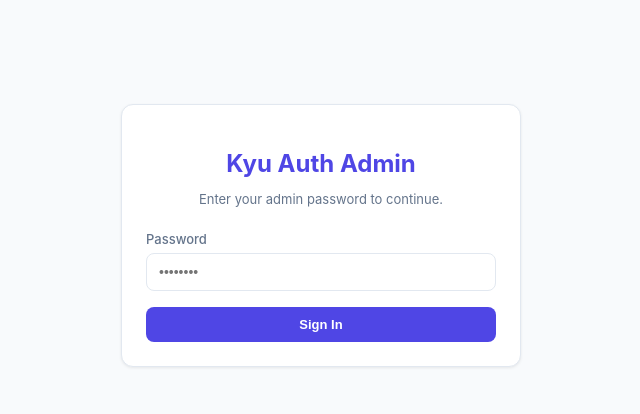
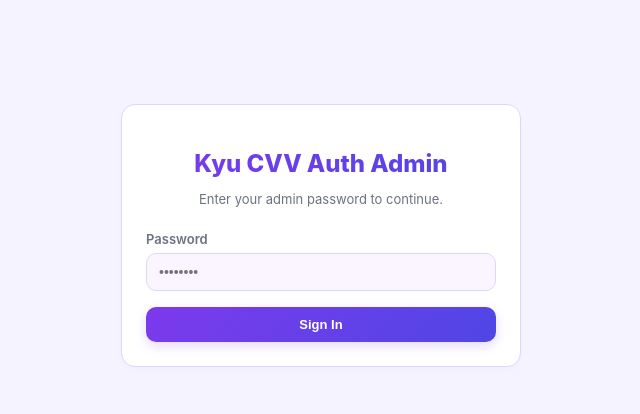
Before and after one commit to piemai/kyu-auth-api, a Flask app: page / in a window 1280 px wide. Shown: the top 414 px of the page, without its empty margins (319-959 px from the left). Run offline with Flask 3, Linux system fonts and the light colour scheme.

Commit message:
Update admin.html

```diff
--- a/templates/admin.html
+++ b/templates/admin.html
@@ -3,22 +3,23 @@
 <head>
     <meta charset="UTF-8">
     <meta name="viewport" content="width=device-width, initial-scale=1.0">
-    <title>Kyu Auth - Pro License Manager</title>
+    <title>Kyu CVV Auth - Pro License Manager</title>
     <style>
         :root {
-            --bg-color: #f8fafc;
+            --bg-color: #f5f3ff;
             --card-bg: #ffffff;
-            --text-color: #1e293b;
-            --text-muted: #64748b;
-            --primary-color: #4f46e5;
-            --primary-hover: #4338ca;
+            --text-color: #1e1b4b;
+            --text-muted: #6b7280;
+            --primary-color: #7c3aed;
+            --primary-hover: #6d28d9;
+            --accent-gradient: linear-gradient(135deg, #7c3aed 0%, #4f46e5 100%);
             --danger-color: #ef4444;
             --danger-hover: #dc2626;
             --warning-color: #f59e0b;
             --warning-hover: #d97706;
-            --border-color: #e2e8f0;
-            --table-header: #f1f5f9;
-            --code-bg: #f1f5f9;
+            --border-color: #ddd6fe;
+            --table-header: #ede9fe;
+            --code-bg: #faf5ff;
             --badge-active-bg: #dcfce7;
             --badge-active-text: #166534;
             --badge-expired-bg: #fee2e2;
@@ -99,8 +104,8 @@
 
         .card {
             background-color: var(--card-bg);
-            border-radius: 12px;
-            box-shadow: 0 1px 3px rgba(0, 0, 0, 0.08);
+            border-radius: 14px;
+            box-shadow: 0 4px 6px -1px rgba(0, 0, 0, 0.02);
             padding: 24px;
             margin-bottom: 24px;
             border: 1px solid var(--border-color);
@@ -132,7 +138,7 @@
         label {
             display: block;
             margin-bottom: 6px;
-            font-weight: 500;
+            font-weight: 600;
             font-size: 13px;
             color: var(--text-muted);
         }
@@ -146,11 +152,12 @@
             width: 100%;
             padding: 10px 12px;
             border: 1px solid var(--border-color);
-            border-radius: 8px;
+            border-radius: 10px;
             box-sizing: border-box;
             font-size: 14px;
-            background-color: var(--card-bg);
+            background-color: var(--code-bg);
             color: var(--text-color);
+            transition: border-color 0.2s;
         }
 
         input:focus, select:focus {
@@ -172,19 +179,21 @@
             width: 16px;
             height: 16px;
             cursor: pointer;
+            accent-color: var(--primary-color);
         }
 
         button {
-            background-color: var(--primary-color);
+            background: var(--accent-gradient);
             color: white;
             border: none;
             padding: 10px 16px;
-            border-radius: 8px;
+            border-radius: 10px;
             cursor: pointer;
             font-weight: 600;
             font-size: 13px;
             white-space: nowrap;
-            transition: background-color 0.2s, transform 0.1s;
+            transition: opacity 0.2s, transform 0.1s;
+            box-shadow: 0 4px 12px rgba(124, 58, 237, 0.2);
         }
 
         button:active {
@@ -344,7 +360,7 @@
     <!-- LOGIN SCREEN -->
     <div id="loginScreen" class="container" style="max-width: 400px; margin-top: 80px;">
         <div class="card" style="text-align: center;">
-            <h2 style="color: var(--primary-color); margin-bottom: 8px;">Kyu Auth Admin</h2>
+            <h2 style="background: var(--accent-gradient); -webkit-background-clip: text; -webkit-text-fill-color: transparent; margin-bottom: 8px; font-weight: 800;">Kyu CVV Auth Admin</h2>
             <p style="font-size: 13px; color: var(--text-muted); margin-bottom: 24px;">Enter your admin password to continue.</p>
             <div class="form-group" style="text-align: left;">
                 <label for="loginPassword">Password</label>
@@ -358,11 +374,12 @@
     <div id="adminPanel" class="container hidden">
         <header>
             <div style="display: flex; align-items: center; gap: 12px; flex-wrap: wrap;">
-                <h1>⚡ Kyu Auth Pro Dashboard</h1>
+                <h1>⚡ Kyu CVV Auth Dashboard</h1>
                 <span class="tz-badge" id="detectedTimezone">🌍 Detecting location...</span>
             </div>
             <div class="header-actions">
-                <button class="btn-secondary" onclick="toggleTheme()">🌙 / ☀️</button>
+                <a href="/checker" style="color: var(--primary-color); text-decoration: none; font-weight: 600; font-size: 13px; margin-right: 6px;">Open Checker →</a>
+                <button class="btn-secondary" onclick="toggleTheme()" style="padding: 8px 12px;">🌙 / ☀️</button>
                 <button class="btn-danger" onclick="logout()">Logout</button>
             </div>
         </header>
@@ -458,12 +475,16 @@
 
     <script>
         let keys = [];
-        // Automatic detection ng timezone ng device/browser
         const userTimezone = Intl.DateTimeFormat().resolvedOptions().timeZone || 'Local';
 
-        if (sessionStorage.getItem('is_logged_in') === 'true') {
-            showAdminPanel();
-        }
+        document.addEventListener("DOMContentLoaded", () => {
+            const savedTheme = localStorage.getItem('kyu_theme') || 'light';
+            document.body.setAttribute('data-theme', savedTheme);
+
+            if (sessionStorage.getItem('is_logged_in') === 'true') {
+                showAdminPanel();
+            }
+        });
 
         function handleLoginEnter(e) {
             if (e.key === 'Enter') login();
@@ -542,7 +563,10 @@
 
         function toggleTheme() {
             const body = document.body;
-            body.setAttribute('data-theme', body.getAttribute('data-theme') === 'light' ? 'dark' : 'light');
+            const currentTheme = body.getAttribute('data-theme');
+            const newTheme = currentTheme === 'light' ? 'dark' : 'light';
+            body.setAttribute('data-theme', newTheme);
+            localStorage.setItem('kyu_theme', newTheme);
         }
 
         function formatLocalTime(unixTs) {
```
Also changed, not shown: other parts of templates/admin.html (+28 -16 lines).
